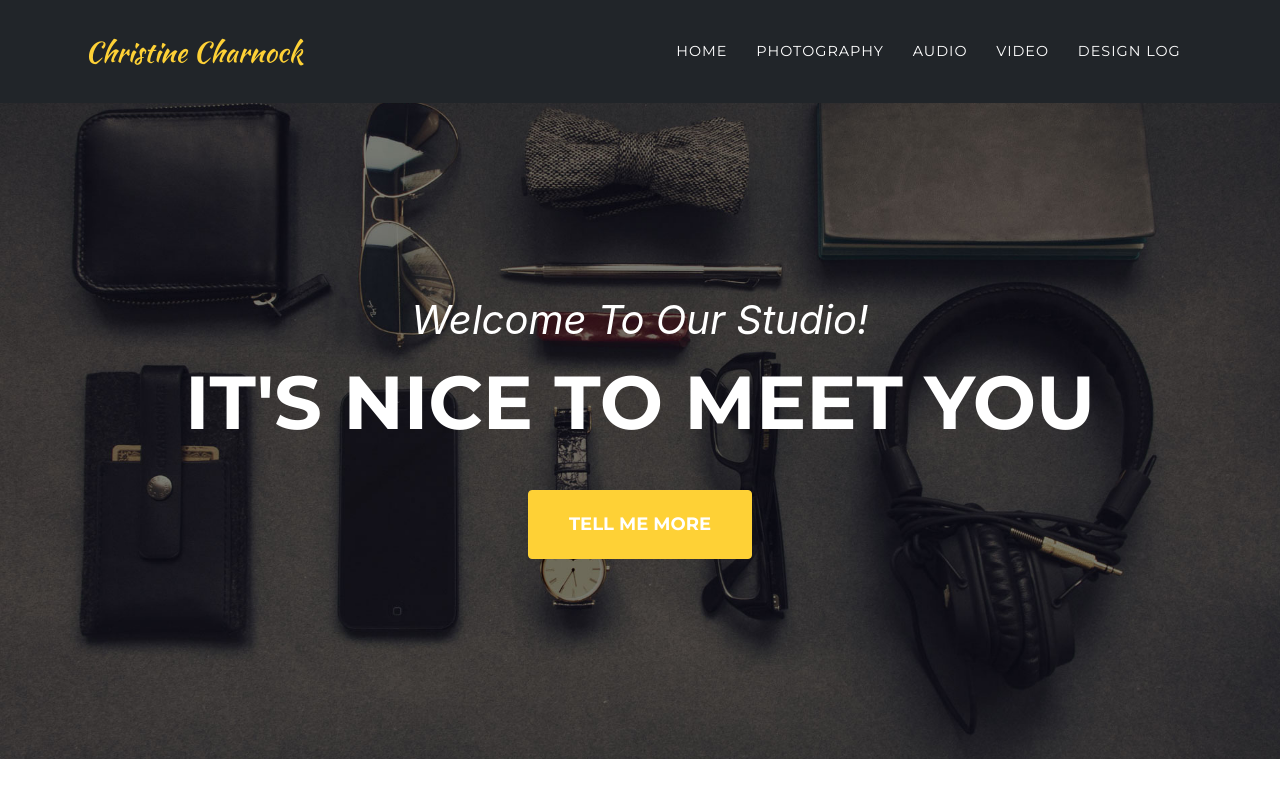
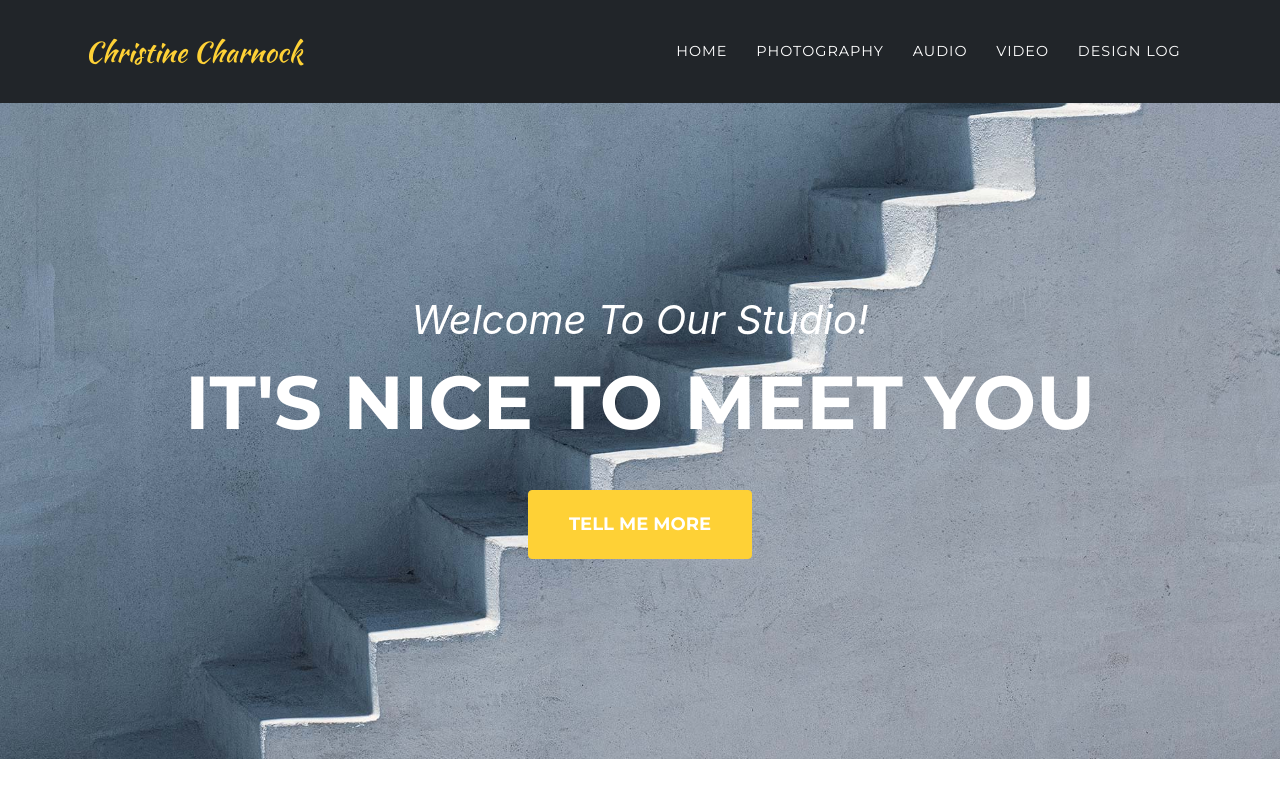
Before and after one commit to ccharnock1/mp-portfolio-two, a plain HTML site: page index.html in a window 1280 px wide. Shown: the top 800 px of the page. Drawn offline with Linux system fonts and the light colour scheme; a web font is replaced by a local one.

Commit message:
Updated masthead image

```diff
--- a/css/agency.css
+++ b/css/agency.css
@@ -173,7 +173,7 @@ img::-moz-selection {
 header.masthead {
   text-align: center;
   color: white;
-  background-image: url("../img/header-bg.jpg");
+  background-image: url("../img/header-image.jpg");
   background-repeat: no-repeat;
   background-attachment: scroll;
   background-position: center center;
```
Also changed, not shown: img/header-image.jpg (added).
